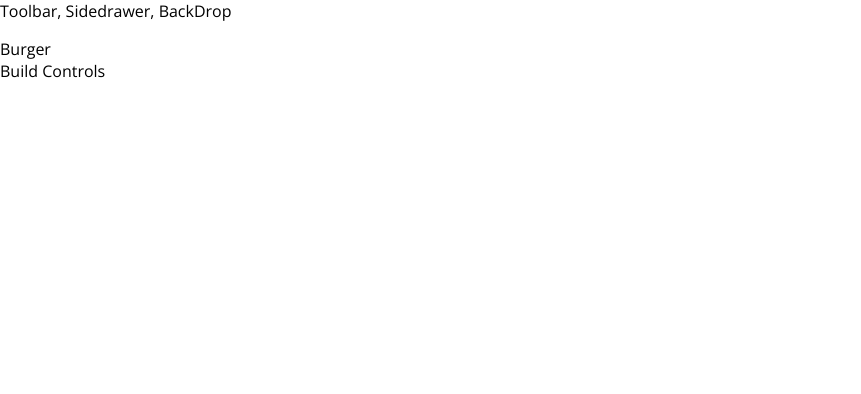
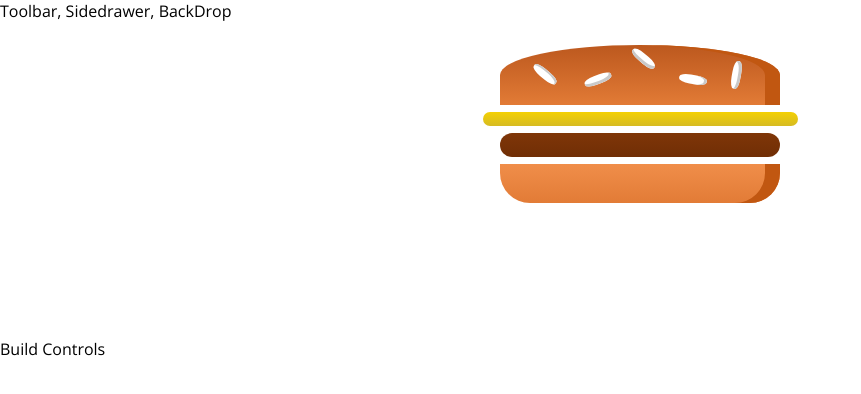
Before and after one commit to aditya2222/React-Burger-Builder, a React app: page / in a window 1280 px wide. Shown: the top 394 px of the page, without its empty margins (0-861 px from the left). Built offline with nearby package versions, Linux system fonts and the light colour scheme.

Commit message:
burger rendering initial

```diff
--- /dev/null
+++ b/src/components/Burger/Burger.css
@@ -0,0 +1,30 @@
+.Burger {
+    width: 100%;
+    margin: auto;
+    height: 250px;
+    overflow: scroll;
+    text-align: center;
+    font-weight: bold;
+    font-size: 1.2 rem;
+}
+
+@media (min-width:500px) and (min-height:401px) {
+    .Burger {
+        width: 450px;
+        height: 400px;
+    }
+}
+
+@media (min-width:1000px) and (min-height:700px) {
+    .Burger {
+        width: 700px;
+        height: 600px;
+    }
+}
+
+@media (min-width:500px) and (min-height:400px) {
+    .Burger {
+        width: 350px;
+        height: 300px;
+    }
+}
--- a/src/components/Burger/Burger.js
+++ b/src/components/Burger/Burger.js
@@ -0,0 +1,16 @@
+import React from 'react'
+import BurgerIngredient from './BurgerIngredient/BurgerIngredient'
+import classes from './Burger.css'
+
+const burger = (props) => {
+    return (
+        <div className={classes.Burger}>
+            <BurgerIngredient type="bread-top" />
+            <BurgerIngredient type="cheese" />
+            <BurgerIngredient type="meat" />
+            <BurgerIngredient type="bread-bottom" />
+        </div>
+    )
+}
+
+export default burger
--- a/src/containers/BurgerBuilder/BurgerBuilder.js
+++ b/src/containers/BurgerBuilder/BurgerBuilder.js
@@ -1,13 +1,11 @@
 import React, { Component } from 'react'
 import Aux from '../../hoc/aux1'
-
+import Burger from '../../components/Burger/Burger'
 class BurgerBuilder extends Component {
     render() {
         return (
             <Aux>
-                <div>
-                    Burger
-                </div>
+                <Burger />
                 <div>
                     Build Controls
                 </div>
```
